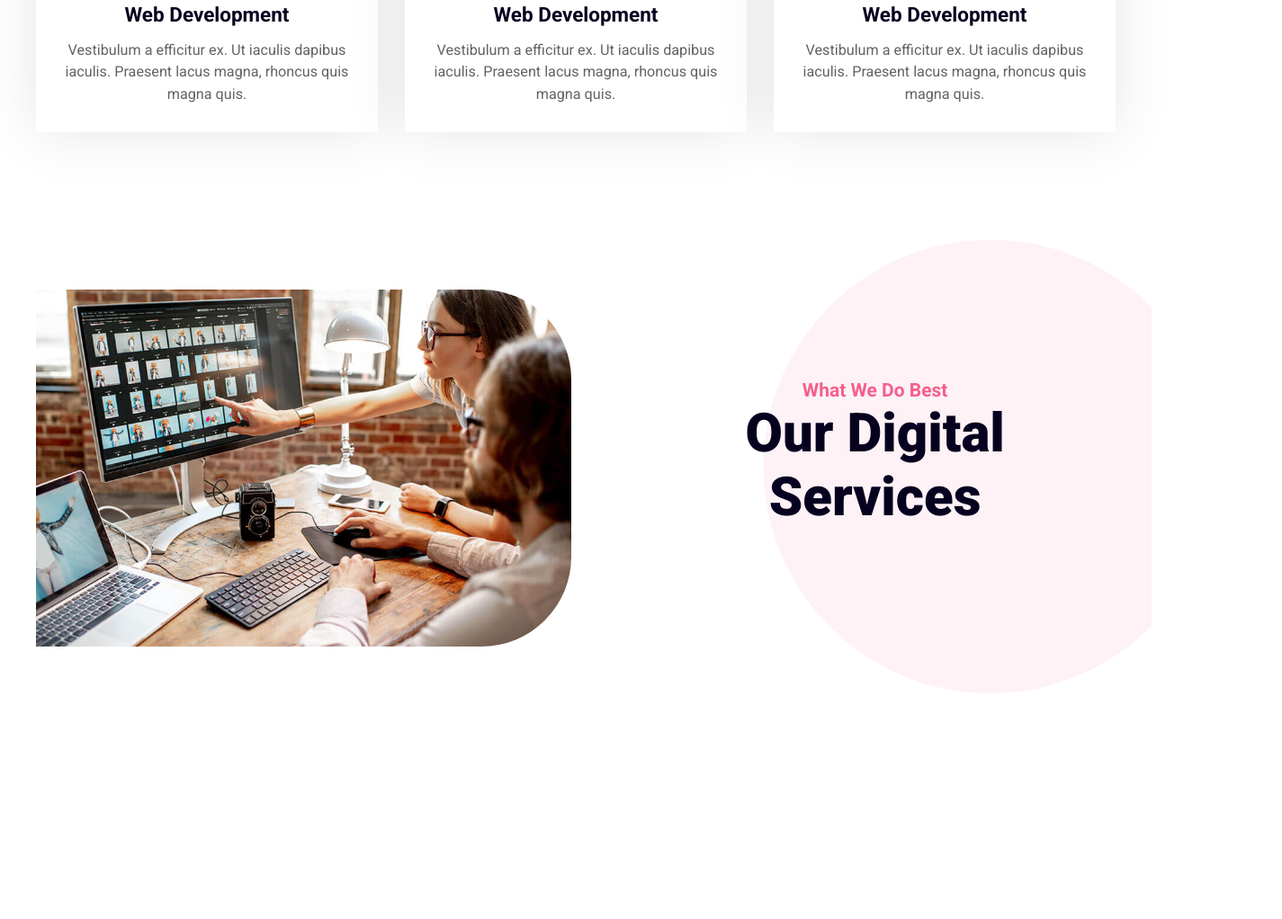
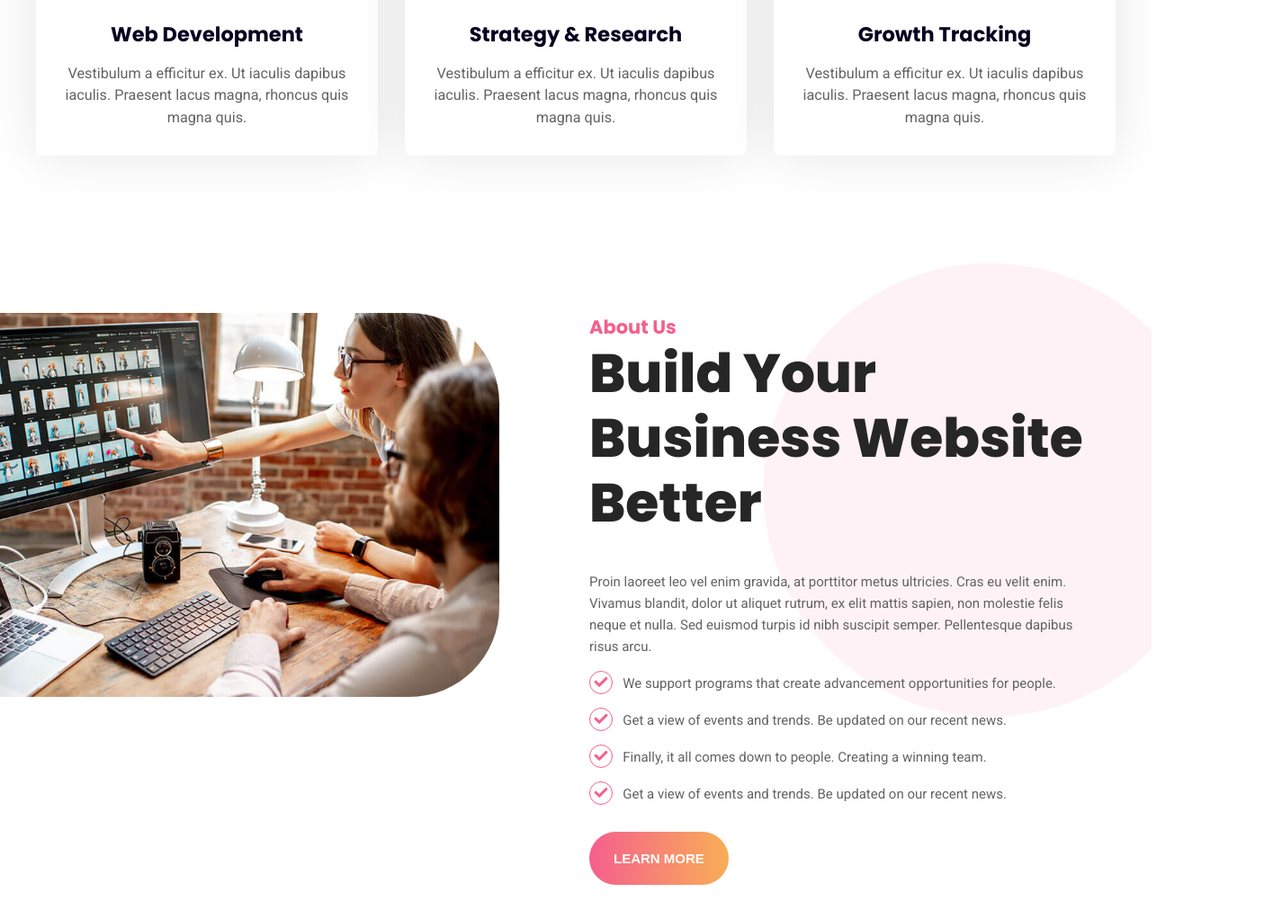
Before and after one commit to dovanthao2404/BC14_HTML5_CSS3_dovanthao, a plain HTML site: page index.html in a window 1280 px wide. Shown: the part 1286-2308 px from the top of the page at 90% size, 1425 px wide, since content can reach past the window. Before the commit the page ends 2150 px from the top, so only its background shows below. Drawn offline with nearby package versions, Linux system fonts and the light colour scheme.

Commit message:
continue

```diff
--- a/css/style.css
+++ b/css/style.css
@@ -15,6 +15,14 @@ ul {
 }
 a {
   text-decoration: none;
+}
+h1,
+h2,
+h3,
+h4,
+h5,
+h6 {
+  font-family: "Poppins", sans-serif;
 }
 .container {
   max-width: 1200px;
@@ -165,7 +173,7 @@ header.small .get-quote__btn {
   position: absolute;
   left: 100%;
   top: 0;
-  z-index: 11;
+
   display: none;
 }
 .sub__nav__level-2 > li:hover > a::before {
@@ -230,6 +238,7 @@ header.small .get-quote__btn {
   background-position: top;
   background-size: 100%;
   padding-top: 180px;
+  overflow: hidden;
 }
 .banner__content {
   display: flex;
@@ -237,6 +246,7 @@ header.small .get-quote__btn {
 .banner__left {
   width: 60%;
   margin-top: 50px;
+  margin-right: 50px;
 }
 .banner__left h6 {
   font-size: 1.5rem;
@@ -245,8 +255,10 @@ header.small .get-quote__btn {
 }
 .banner__left h1 {
   font-size: 4.6777rem;
+  color: #262626;
+  line-height: 1;
   margin-bottom: 20px;
-  font-weight: 900;
+  font-weight: 800;
 }
 .banner__left p {
   font-size: 1.2rem;
@@ -276,9 +288,8 @@ header.small .get-quote__btn {
 }
 .banner__media__overlay img {
   position: absolute;
-  z-index: 1;
   top: -1%;
-  left: -10rem;
+  left: -8rem;
   animation: animation__banner 5s infinite;
 }
 @keyframes animation__banner {
@@ -309,44 +320,46 @@ header.small .get-quote__btn {
 }
 .header__section h1 {
   font-size: 4rem;
-  color: #070120;
-  font-weight: 900;
-  margin-bottom: 30px;
+  color: #262626;
+  line-height: 1.2;
+  font-weight: 800;
+  margin-bottom: 40px;
 }
 .services__content {
   display: flex;
-  justify-content: space-between;
-  margin: 0 -15px;
 }
 .services__item {
   text-align: center;
   padding: 0 15px;
-}
-.services__text {
   background-color: #fff;
   padding: 30px;
   box-shadow: 0 0 60px 0 rgb(0 0 0 / 10%);
+  border-radius: 8px;
   transition: all 0.8s;
 }
-.services__text h2 {
+.services__item + .services__item {
+  margin-left: 2rem;
+}
+.services__item h2 {
   margin-bottom: 15px;
   color: #070120;
 }
-.services__text p {
+.services__item p {
   font-size: 1.08rem;
   line-height: 1.5;
 }
-.services__text img {
+.services__item img {
   max-width: 215px;
   margin-bottom: 25px;
 }
-.services__text:hover {
-  transform: translateY(-20px);
+.services__item:hover {
+  transform: translateY(-15px);
 }
 /* ABOUT */
 .about {
   padding-top: 115px;
   padding-bottom: 85px;
+  position: relative;
 }
 .about__background {
   background-image: url(../img/bg15.png);
@@ -356,15 +369,44 @@ header.small .get-quote__btn {
 }
 .about__content {
   display: flex;
-  align-items: center;
-  justify-content: flex-end;
+  justify-content: space-between;
 }
 .about__left {
-  margin: 60px 70px 60px 0;
-  width: 50%;
+  max-width: 50%;
+  padding: 0 15px;
 }
 .about__left img {
   display: block;
-  width: 100%;
+  width: 50vw;
   border-radius: 0 100px 100px 0;
+  float: right;
+  margin: 60px 70px 60px 0;
 }
+.about__right {
+  max-width: 50%;
+  margin-top: 4rem;
+  padding: 0 1rem;
+}
+.about__right .header__section {
+  text-align: left;
+}
+.about__right__content p {
+  font-size: 1rem;
+  line-height: 1.6;
+  margin-bottom: 1rem;
+}
+.about__right__content ul {
+  margin-bottom: 2rem;
+}
+.about__right__content li {
+  margin-bottom: 1rem;
+}
+.about__right__content li i {
+  font-size: 1rem;
+  display: inline-block;
+  padding: 0.3rem;
+  color: #f55f8d;
+  border: 1px solid #f55f8d;
+  border-radius: 50%;
+  margin-right: 0.5rem;
+}
--- a/index.html
+++ b/index.html
@@ -17,6 +17,13 @@
     <link rel="preconnect" href="https://fonts.gstatic.com" />
     <link
       href="https://fonts.googleapis.com/css2?family=Roboto:ital,wght@0,100;0,300;0,400;0,500;0,700;0,900;1,100;1,300;1,400;1,500;1,700;1,900&display=swap"
+      rel="stylesheet"
+    />
+
+    <!-- fon google -->
+    <link rel="preconnect" href="https://fonts.gstatic.com" />
+    <link
+      href="https://fonts.googleapis.com/css2?family=Poppins:ital,wght@0,300;0,400;0,700;0,800;0,900;1,300;1,400;1,700;1,800;1,900&display=swap"
       rel="stylesheet"
     />
     <!-- favicon -->
@@ -203,7 +210,6 @@
         </div>
         <div class="services__content">
           <div class="services__item">
-            <div class="services__text">
             <img src="./img/pic1_3.jpg" alt="services" />
             <h2>Web Development</h2>
             <p>
@@ -211,26 +217,21 @@
               lacus magna, rhoncus quis magna quis.
             </p>
           </div>
-          </div>
           <div class="services__item">
-            <div class="services__text">
             <img src="./img/pic2_2.jpg" alt="services" />
-              <h2>Web Development</h2>
+            <h2>Strategy & Research</h2>
             <p>
               Vestibulum a efficitur ex. Ut iaculis dapibus iaculis. Praesent
               lacus magna, rhoncus quis magna quis.
             </p>
           </div>
-          </div>
           <div class="services__item">
-            <div class="services__text">
             <img src="./img/pic3_2.jpg" alt="services" />
-              <h2>Web Development</h2>
+            <h2>Growth Tracking</h2>
             <p>
               Vestibulum a efficitur ex. Ut iaculis dapibus iaculis. Praesent
               lacus magna, rhoncus quis magna quis.
             </p>
-            </div>
           </div>
         </div>
       </div>
@@ -242,8 +243,40 @@
             <div class="about__left"><img src="./img/pic1.jpg" alt="" /></div>
             <div class="about__right">
               <div class="header__section">
-                <h6>What We Do Best</h6>
-                <h1>Our Digital Services</h1>
+                <h6>About Us</h6>
+                <h1>Build Your Business Website Better</h1>
+                <div class="about__right__content">
+                  <p>
+                    Proin laoreet leo vel enim gravida, at porttitor metus
+                    ultricies. Cras eu velit enim. Vivamus blandit, dolor ut
+                    aliquet rutrum, ex elit mattis sapien, non molestie felis
+                    neque et nulla. Sed euismod turpis id nibh suscipit semper.
+                    Pellentesque dapibus risus arcu.
+                  </p>
+                  <ul>
+                    <li>
+                      <i class="fa fa-check"></i>
+                      We support programs that create advancement opportunities
+                      for people.
+                    </li>
+                    <li>
+                      <i class="fa fa-check"></i>
+                      Get a view of events and trends. Be updated on our recent
+                      news.
+                    </li>
+                    <li>
+                      <i class="fa fa-check"></i>
+                      Finally, it all comes down to people. Creating a winning
+                      team.
+                    </li>
+                    <li>
+                      <i class="fa fa-check"></i>
+                      Get a view of events and trends. Be updated on our recent
+                      news.
+                    </li>
+                  </ul>
+                  <input class="btn" type="button" value="LEARN MORE" />
+                </div>
               </div>
             </div>
           </div>
```
Lines whose indentation alone changed are shown as unchanged.
